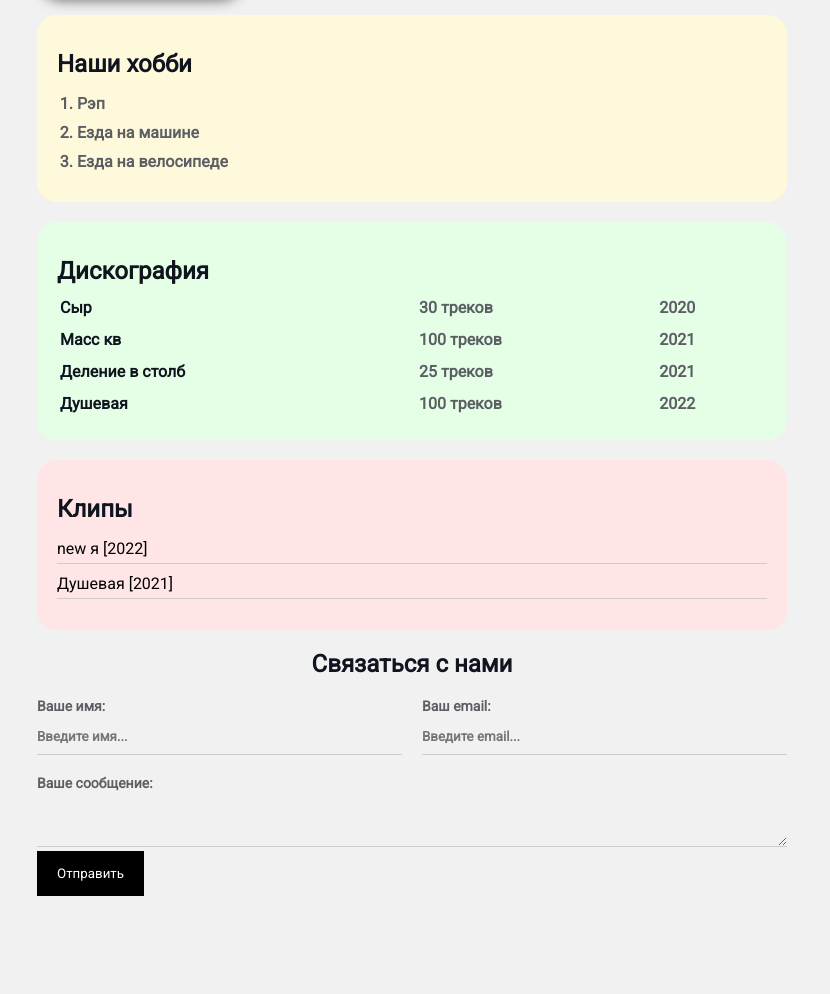
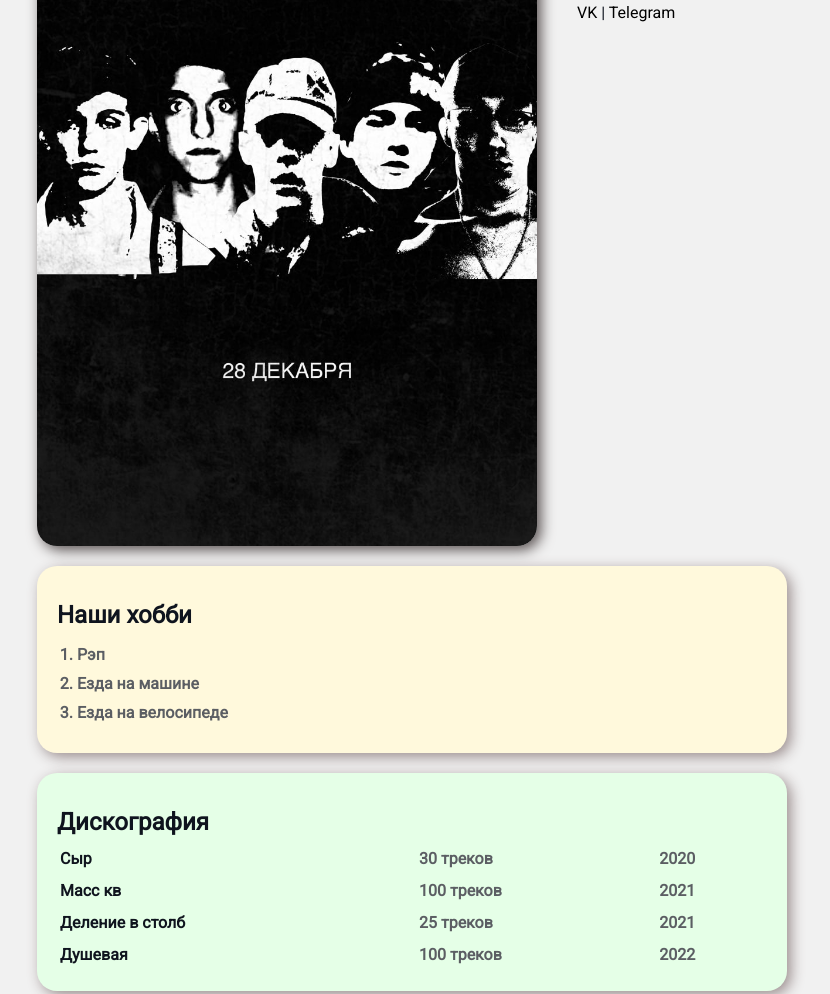
Before and after one commit to Markelan/parkovka, a plain HTML site: page index.html in a window 1280 px wide. Shown: the part 284-1278 px from the top of the page, without its empty margins (228-1058 px from the left). Drawn offline with Linux system fonts and the light colour scheme.

Commit message:
parkovka-upgrade

```diff
--- a/index.html
+++ b/index.html
@@ -12,7 +12,7 @@
     <div class="container">
       <div class="info">
         <img
-          src="photo_2022-08-30_00-35-52.jpg"
+          src="photo_2021-12-10_21-43-36.jpg"
           alt="пошел нахуй"
           class="avatar"
         />
@@ -117,6 +117,6 @@
       </div> -->
     </div>
 
-    <div style="margin-bottom: 500px"></div>
+    <div style="margin-bottom: 300px"></div>
   </body>
 </html>
--- a/style.css
+++ b/style.css
@@ -55,7 +55,7 @@ a:hover {
 }
 
 .avatar {
-  width: 200px;
+  width: 500px;
   border-radius: 20px;
   box-shadow: 4px 4px 14px rgb(88, 80, 80);
 }
@@ -76,6 +76,7 @@ a:hover {
   padding: 15px 20px;
   margin-bottom: 20px;
   border-radius: 20px;
+  box-shadow: 4px 4px 14px rgb(155, 142, 142);
 }
 
 .card h2 {
@@ -119,6 +120,7 @@ a:hover {
 
 .contact {
   font-weight: bold;
+  margin-top: 200px;
 }
 
 .contact h2 {
```
Also changed, not shown: photo_2021-12-10_21-43-36.jpg (added).
